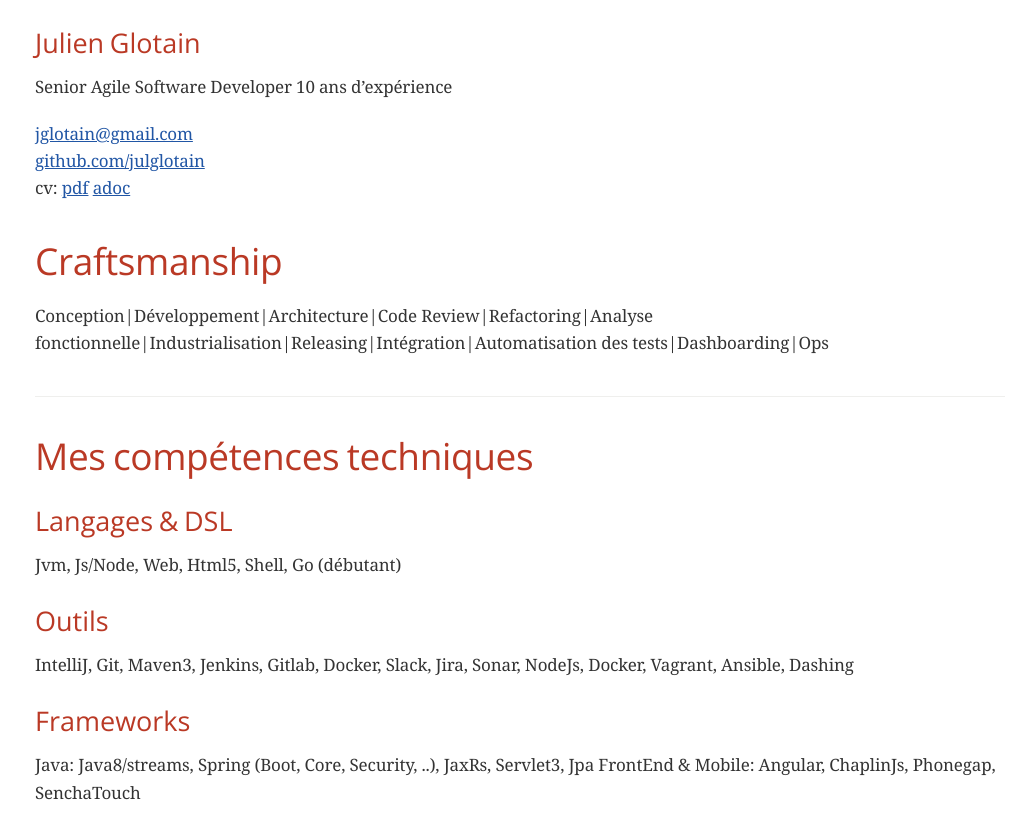
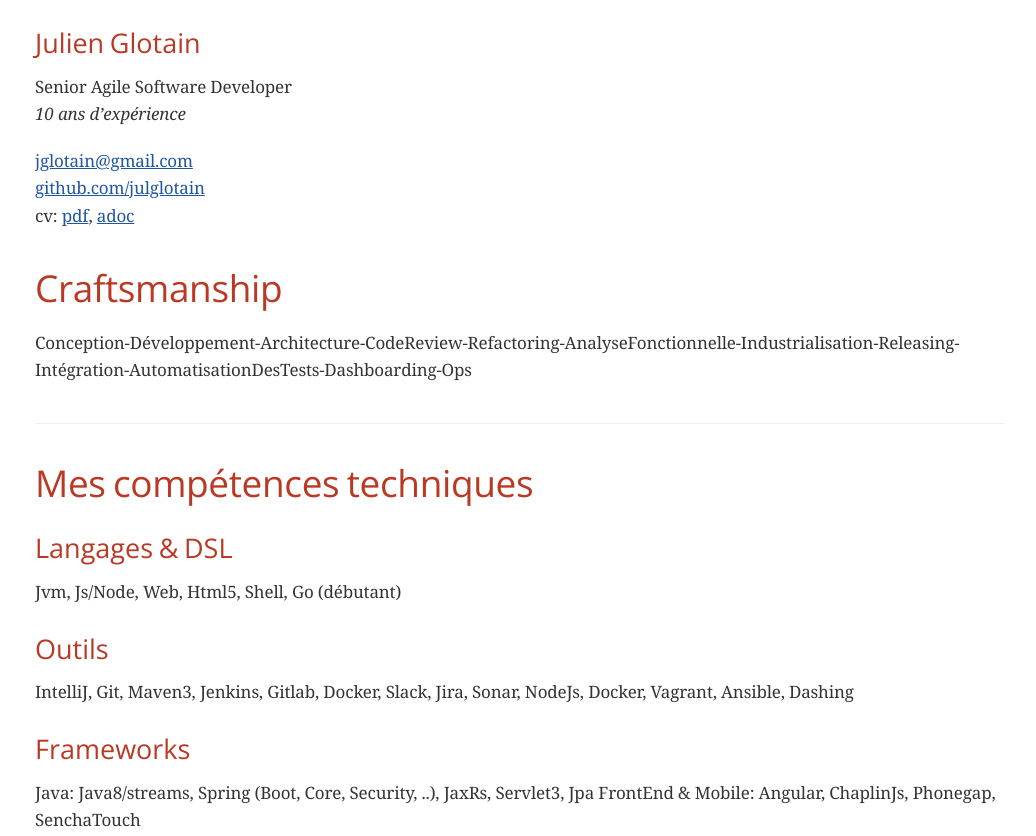
Before and after one commit to edikabe/resume, a plain HTML site: page index.html in a window 1280 px wide. Shown: the top 836 px of the page, without its empty margins (120-1156 px from the left). Drawn offline with nearby package versions, Linux system fonts and the light colour scheme; a web font is replaced by a local one.

Commit message:
Fixed typos and pdf rendering

```diff
--- a/index.html
+++ b/index.html
@@ -437,20 +437,20 @@ body.book #toc,body.book #preamble,body.book h1.sect0,body.book .sect1>h2{page-b
 <div class="sect2">
 <h3 id="_julien_glotain">Julien Glotain</h3>
 <div class="paragraph">
-<p>Senior Agile Software Developer
-10 ans d&#8217;expérience</p>
+<p>Senior Agile Software Developer<br>
+<em>10 ans d&#8217;expérience</em></p>
 </div>
 <div class="paragraph">
 <p><a href="mailto:jglotain@gmail.com">jglotain@gmail.com</a><br>
 <a href="https://github.com/julglotain">github.com/julglotain</a><br>
-cv: <a href="https://julglotain.github.io/resume.pdf">pdf</a> <a href="https://julglotain.github.io/resume.adoc">adoc</a></p>
+cv: <a href="https://julglotain.github.io/resume.pdf">pdf</a>, <a href="https://julglotain.github.io/resume.adoc">adoc</a></p>
 </div>
 </div>
 <div class="sect1">
 <h2 id="craftsmanship">Craftsmanship</h2>
 <div class="sectionbody">
 <div class="paragraph">
-<p>Conception|Développement|Architecture|Code Review|Refactoring|Analyse fonctionnelle|Industrialisation|Releasing|Intégration|Automatisation des tests|Dashboarding|Ops</p>
+<p>Conception-Développement-Architecture-CodeReview-Refactoring-AnalyseFonctionnelle-Industrialisation-Releasing-Intégration-AutomatisationDesTests-Dashboarding-Ops</p>
 </div>
 </div>
 </div>
@@ -903,7 +903,7 @@ Maven, Grunt, IAAS Azure, Clearcase, Clearquest</p>
 </div>
 <div id="footer">
 <div id="footer-text">
-Last updated 2018-05-17 22:02:15 CEST
+Last updated 2018-05-17 22:26:39 CEST
 </div>
 </div>
 </body>
```
Also changed, not shown: 2 other files.
